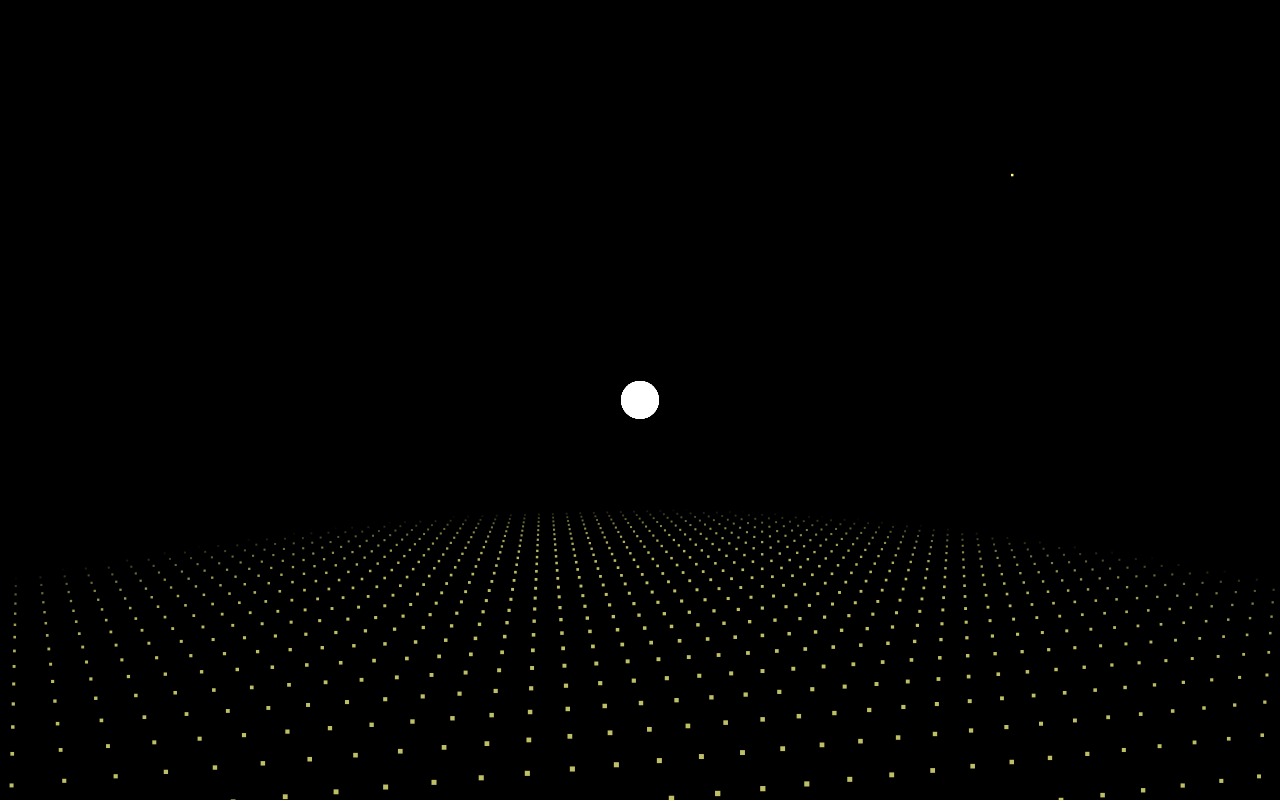
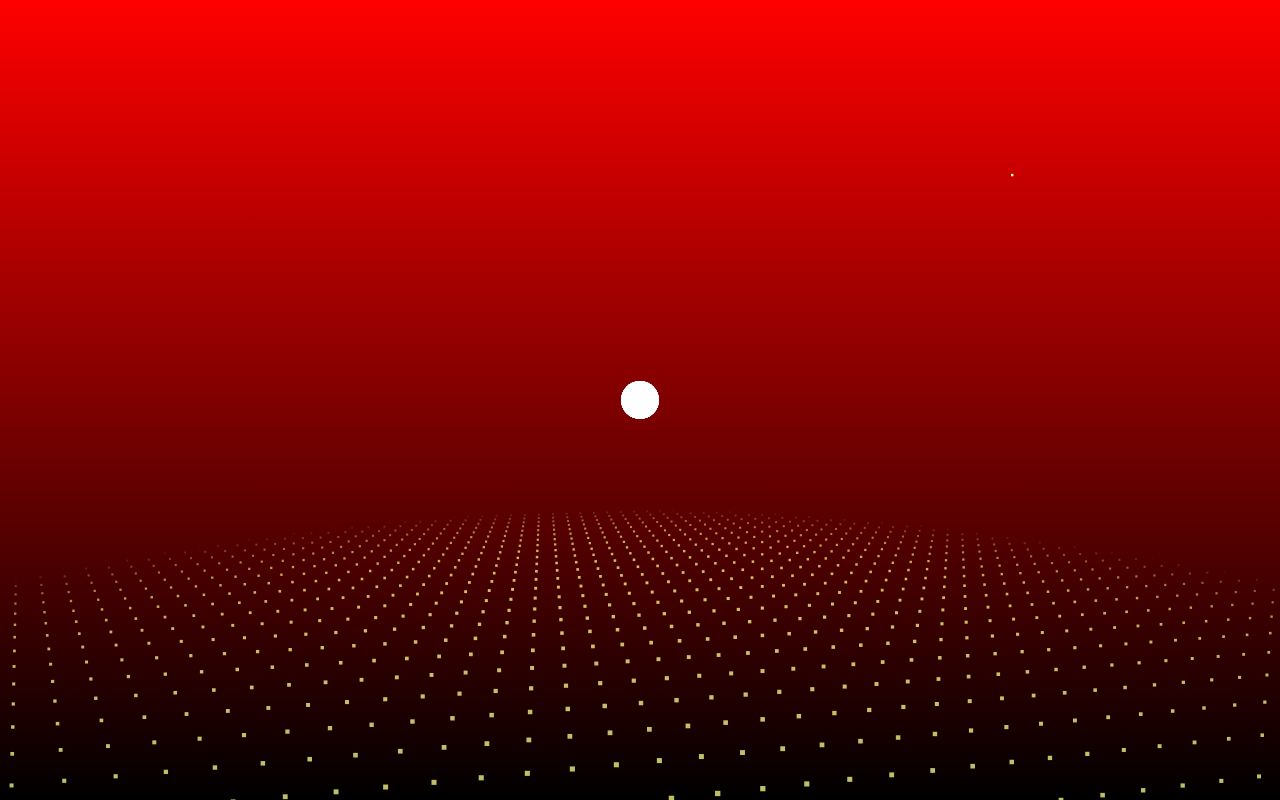
Before and after one commit to WendyHolme/festivalblessing, a plain HTML site: page index.html in a window 1280 px wide. Drawn offline with Linux system fonts and the light colour scheme; animation ran at ten frames a second.

Commit message:
Update index.html
change the bg color

```diff
--- a/index.html
+++ b/index.html
@@ -10,7 +10,7 @@ html,body{
 	width:100%;
 	height:100%;
 	overflow:hidden;
-	background:#000;
+	background:linear-gradient(red,black);
 }
 </style>
 
```
